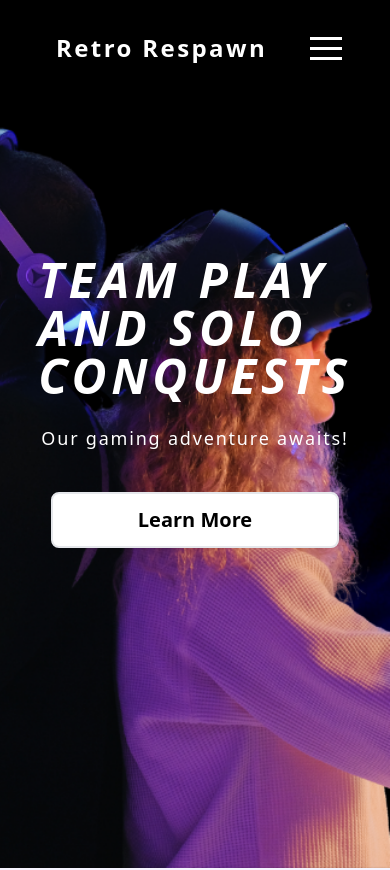
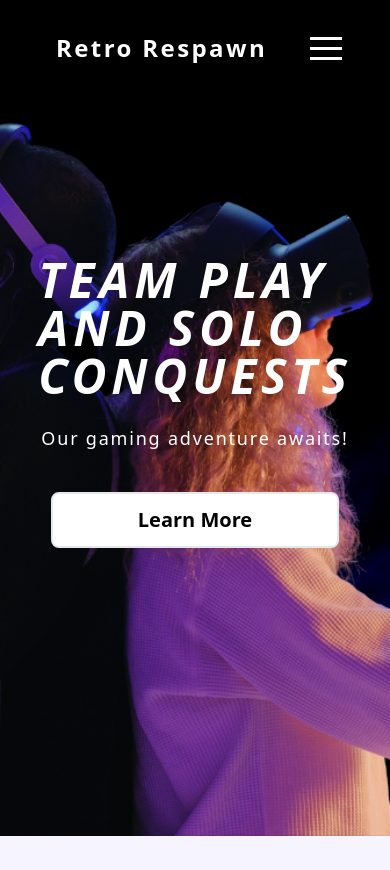
Before and after one commit to SahilAnvekar002/Retro-Respawn, a Next.js app: page / in a window 390 px wide. Shown: the top 870 px of the page. Built offline with nearby package versions, Linux system fonts and the light colour scheme.

Commit message:
final push 5

```diff
--- a/app/page.tsx
+++ b/app/page.tsx
@@ -64,7 +64,7 @@ export default function Home() {
   return (
     <>
       <section className="flex flex-col lg:bg-fixed bg-cover sm:h-[100vh] bg-home-bg lg:bg-left bg-right">
-        <div className="flex flex-col md:px-24 xl:px-36 2xl:px-48 pt-64 pb-80 sm:pb-0 sm:pt-56 transform translate-y-20 transition-[opacity,transform] duration-500 delay-300 opacity-0 md:items-start items-center" ref={(el) => { refs.current[0] = el }}>
+        <div className="flex flex-col md:px-24 xl:px-36 2xl:px-48 pt-64 pb-72 sm:pb-0 sm:pt-56 transform translate-y-20 transition-[opacity,transform] duration-500 delay-300 opacity-0 md:items-start items-center" ref={(el) => { refs.current[0] = el }}>
           <h1 className="text-white text-5xl sm:text-6xl font-bold tracking-widest italic mb-6">TEAM PLAY<br />AND SOLO<br />CONQUESTS</h1>
           <span className="text-white font-semiold tracking-widest mb-10 text-lg ">Our gaming adventure awaits!</span>
           <button className="px-8 py-3 bg-white text-black w-72 rounded-lg text-xl font-semibold hover:bg-transparent hover:text-white  hover:border-white border-2 transition-colors duration-300 ease-in-out">Learn More</button>
```
